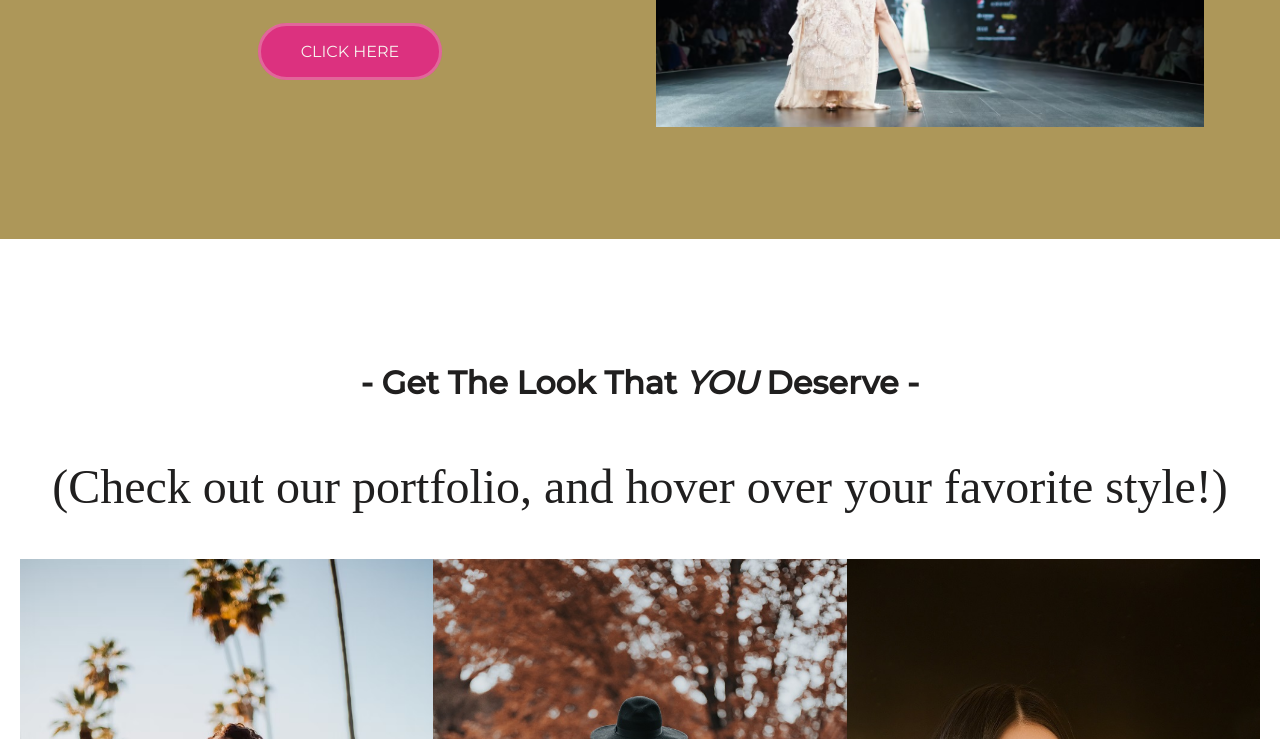
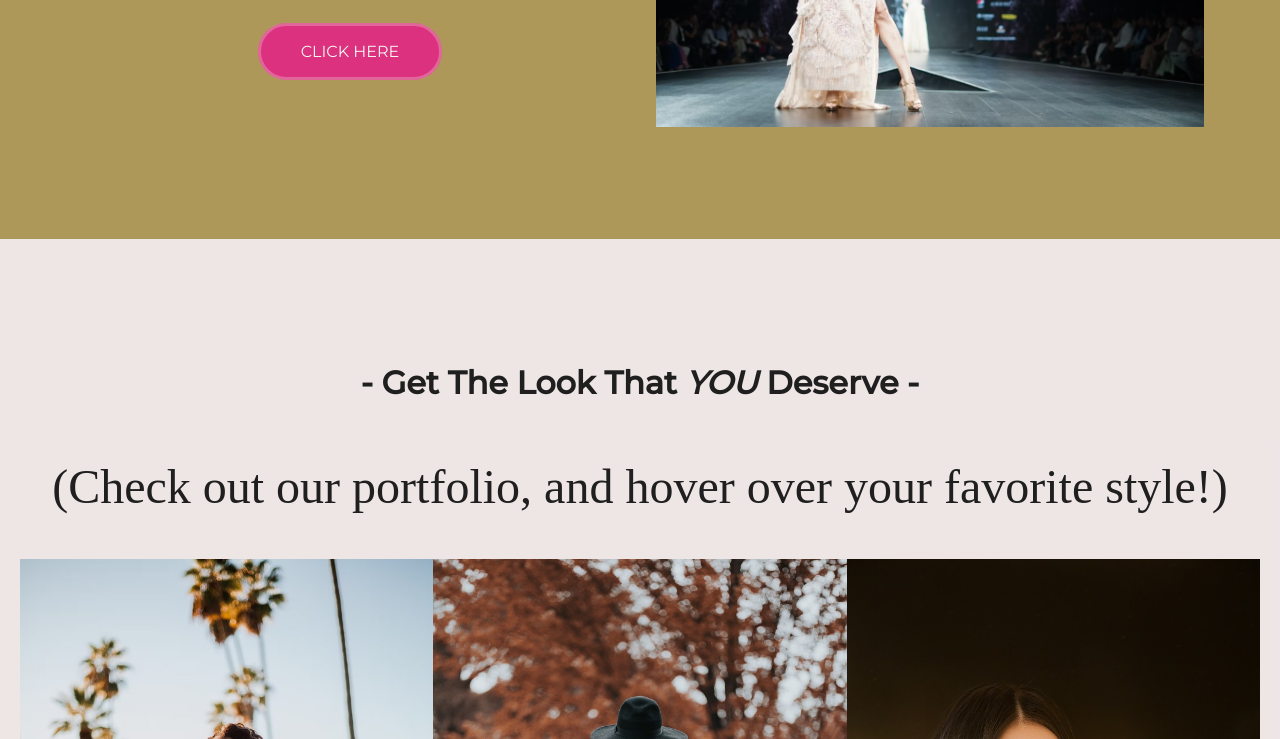
Before and after one commit to JoshuaJ81/FANCYFASHIONPAGE, a plain HTML site: page index.html in a window 1280 px wide. Shown: the part 2351-3090 px from the top of the page. Drawn offline with Linux system fonts and the light colour scheme; a web font is replaced by a local one.

Commit message:
Updated background color to client montage div

```diff
--- a/resources/index.css
+++ b/resources/index.css
@@ -425,6 +425,7 @@ margin-bottom: 1.5rem;
 
 .client-montage {
 height: auto;
+background-color: #ece2e2e0;
 }
 
 .client-montage h1 {
```
